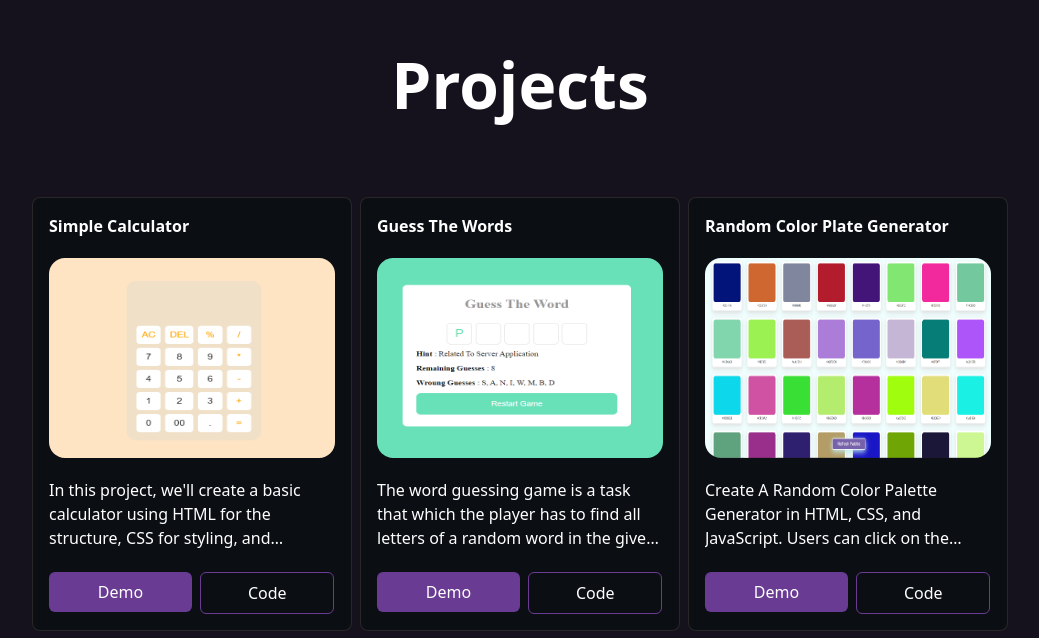
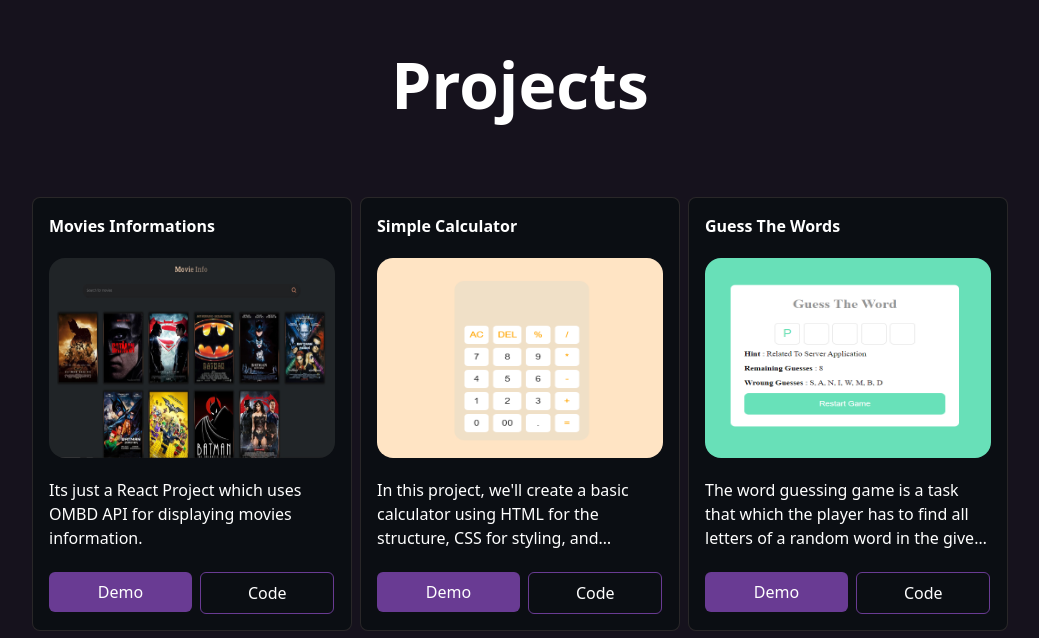
Before and after one commit to MK884/portfolio, a React (Vite) app: page / in a window 1280 px wide. Shown: the part 2155-2793 px from the top of the page, without its empty margins (120-1159 px from the left). Built offline with nearby package versions, Linux system fonts and the light colour scheme.

Commit message:
heroSection Update

```diff
--- a/src/components/HeroSection.jsx
+++ b/src/components/HeroSection.jsx
@@ -1,5 +1,6 @@
 import React from "react";
-import Desk from "../assets/desk.svg";
+// import Desk from "../assets/desk.svg";
+import Desk from "../assets/about.png";
 
 const HeroSection = () => {
   return (
--- a/src/components/Projects.jsx
+++ b/src/components/Projects.jsx
@@ -4,7 +4,7 @@ import { projects } from "../data";
 
 const Projects = () => {
   return (
-    <section className="min-h-[60rem]" id="projects">
+    <section className="" id="projects">
       <h2 className="font-bold text-white text-[4rem] text-center ">
         Projects
       </h2>
--- a/src/data/projectData.js
+++ b/src/data/projectData.js
@@ -5,8 +5,17 @@ import QR from "../assets/qr.png";
 import Password from "../assets/password.png";
 import Translator from "../assets/translator.png";
 import Typing from "../assets/typing.png";
+import Movies from "../assets/movies.jpeg";
 
 const projects = [
+  {
+    id: 8,
+    thumbnail: Movies,
+    title: "Movies Informations",
+    demoUrl: "https://movies-info-card.netlify.app/",
+    codeUrl: "https://github.com/MK884/Movie-Info",
+    desc: "Its just a React Project which uses OMBD API for displaying movies information.",
+  },
   {
     id: 1,
     thumbnail: Calculator,
@@ -66,5 +75,4 @@ const projects = [
   },
 ];
 
-
-  export default projects
+export default projects;
--- a/src/index.css
+++ b/src/index.css
@@ -9,5 +9,8 @@
 :root {
   user-select: none;
   outline: none;
+  margin: 0%;
+  padding: 0%;
+  box-sizing: border-box;
   scroll-behavior: smooth;
 }
--- a/src/layout/BottomNav.jsx
+++ b/src/layout/BottomNav.jsx
@@ -22,7 +22,7 @@ const BottomNav = () => {
         }
       });
 
-      if (currentSectionId && currentSectionId !== activeSection) {
+      if (currentSectionId) {
         setActiveSection(currentSectionId);
       }
     };
@@ -34,11 +34,8 @@ const BottomNav = () => {
   }, [activeSection]);
 
   return (
-    <nav
-      className="fixed lg:bottom-10 bottom-0 px-1 py-2 left-1/2 translate-x-[-50%] lg:w-[400px] lg:rounded-[2rem] bg-[#232329] rounded-md w-full m-1 border border-[#2e2e2e]
-    "
-    >
-      <ul className="flex font-bold  text-white list-none justify-around items-center hover:cursor-pointer">
+    <nav className="w-full fixed lg:bottom-10 bottom-0 py-2 transform left-1/2 -translate-x-1/2 lg:w-[400px] lg:rounded-[2rem] bg-[#232329] rounded-lg m-2 border border-[#2e2e2e]">
+      <ul className="flex font-bold text-white list-none justify-around items-center hover:cursor-pointer">
         <li
           className={`p-[8px] rounded-md ${
             activeSection === "#home" ? "bg-[#3f3c3c69]" : ""
```
Also changed, not shown: src/assets/about.png (added), src/assets/movies.jpeg (added). Lines whose indentation alone changed are shown as unchanged.
